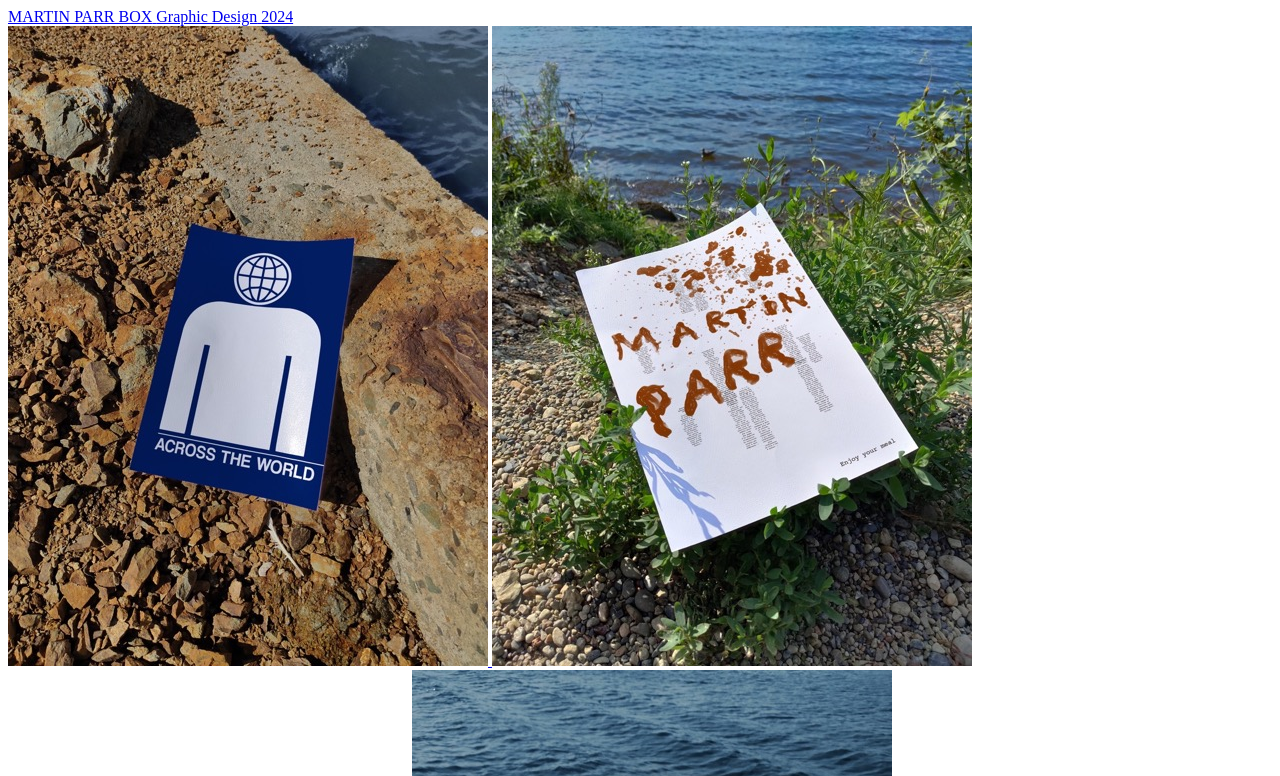
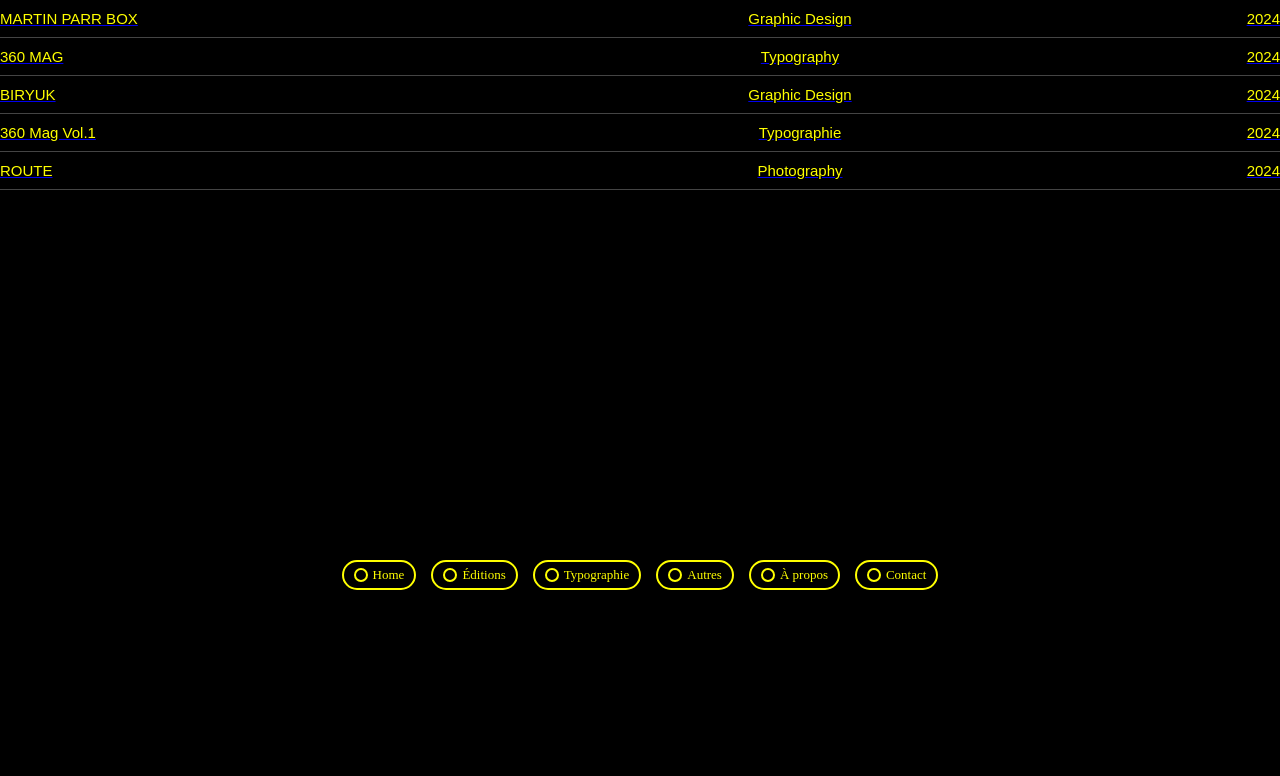
Before and after one commit to Batrox2k/batrox2k.github.io, a plain HTML site: page affiches.html in a window 1280 px wide. Shown: the top 776 px of the page. Drawn offline with Linux system fonts and the light colour scheme; files whose address does not match are found by name.

Commit message:
mise à jour

```diff
--- a/contact.css
+++ b/contact.css
@@ -110,7 +110,7 @@ hr {
     }
 }
 
-header {
+footer {
     position: fixed;
     bottom: 200px;
     width: 100%;
--- a/edition.css
+++ b/edition.css
@@ -0,0 +1,121 @@
+body {
+    background-color: #000;
+    color: yellow;
+    font-family: 'JMH Typewriter', Arial, sans-serif;
+    display: flex;
+    justify-content: center;
+    align-items: flex-start;
+    min-height: 100vh;
+    margin: 0;
+    font-size: 15px;
+}
+
+.project-container {
+    width: 100%;
+    margin: 0;
+    padding: 0;
+}
+
+.project-item {
+    display: flex;
+    justify-content: space-between;
+    padding: 10px 0;
+    border-bottom: 1px solid #444;
+    color: #ff0;
+    cursor: pointer;
+    position: relative;
+}
+
+.project-name {
+    flex: 2;
+    text-align: left;
+}
+
+.project-material {
+    flex: 1;
+    text-align: center;
+}
+
+.project-date {
+    flex: 1;
+    text-align: right;
+}
+
+.hidden-images {
+    display: none; /* Cache les images par défaut */
+}
+
+#hover-popup {
+    position: absolute;
+    display: none;
+    width: 400px;
+    height: 300px;
+    background-color: rgba(0, 0, 0, 0.8);
+    border: 2px solid #fff;
+    overflow: hidden;
+    z-index: 1000;
+    border-radius: 5px;
+    pointer-events: none;
+}
+
+#hover-image {
+    width: 100%;
+    height: 100%;
+    object-fit: cover;
+    transition: opacity 0.5s ease-in-out;
+}
+
+footer {
+    position: fixed;
+    bottom: 200px;
+    width: 100%;
+    background: transparent; /* Fond transparent */
+    color: white; /* Couleur du texte */
+    display: flex;
+    justify-content: center; /* Alignement à droite */
+    padding: 10px 20px; /* Espace pour éloigner du bord */
+    z-index: 10;
+}
+
+nav ul {
+    list-style-type: none;
+    display: flex;
+    gap: 15px;
+    margin: 0; /* Supprime les marges par défaut */
+    padding: 0; /* Supprime le padding */
+}
+
+nav li {
+    display: inline-block;
+}
+
+.nav-link {
+    color: yellow;
+    text-decoration: none;
+    font-size: 13px;
+    display: flex;
+    align-items: center;
+    padding: 5px 10px;
+    border: 2px solid yellow;
+    border-radius: 20px; /* Bords arrondis */
+    transition: background-color 0.3s, color 0.3s;
+    font-family: JMH Typewriter; /* Police personnalisée */
+}
+
+.circle {
+    width: 10px;
+    height: 10px;
+    border: 2px solid yellow; /* Cercle vide */
+    border-radius: 50%;
+    margin-right: 5px;
+    transition: background-color 0.3s;
+}
+
+.nav-link.active .circle {
+    background-color: yellow; /* Cercle rempli quand actif */
+}
+
+.nav-link:hover {
+    background-color: yellow;
+    color: black;
+}
```
